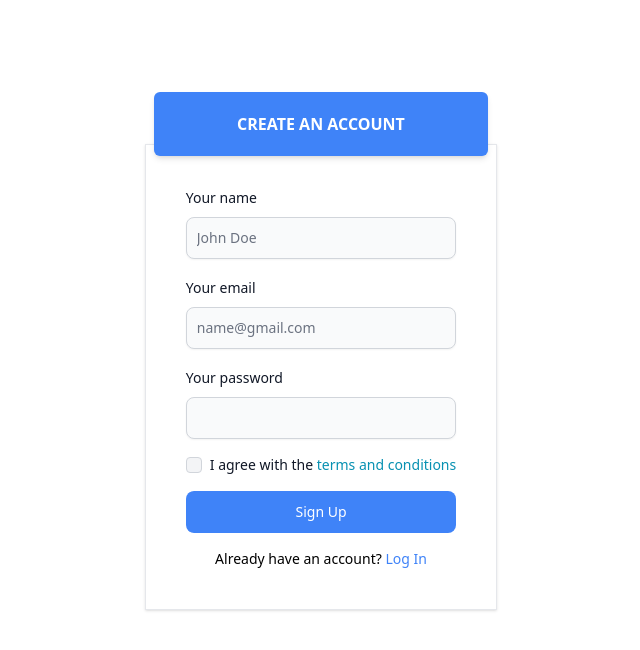
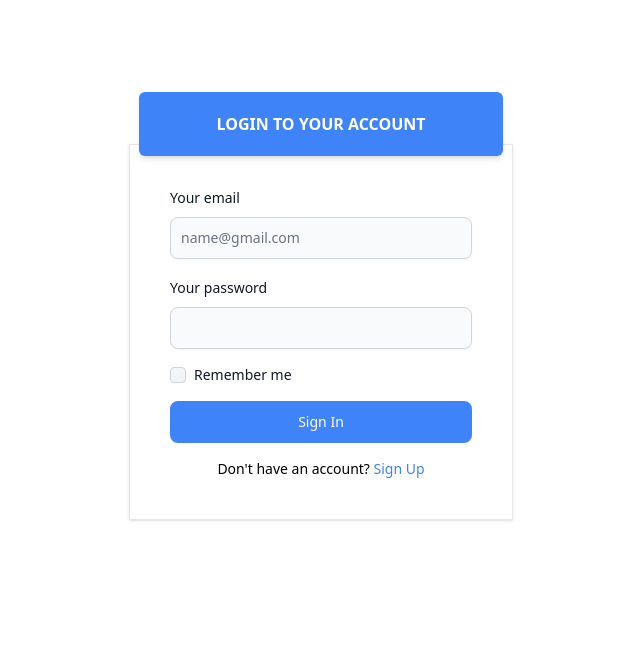
Before and after one commit to daniel-idowu-01/inventory-flow-test, a React (Vite) app in the folder client/: page /sign-in in a window 1280 px wide. Shown: the top 650 px of the page, without its empty margins (319-959 px from the left). Built offline with nearby package versions, Linux system fonts and the light colour scheme.

Commit message:
created signin page

```diff
--- a/client/src/pages/SignIn.jsx
+++ b/client/src/pages/SignIn.jsx
@@ -7,15 +7,9 @@ const SignIn = () => {
     <main className='grid place-items-center relative top-20'>
       <article className=''>
         <div className='relative top-3 font-bold shadow-md text-center bg-blue-500 w-[95%] mx-auto text-white p-5 rounded-md uppercase'>
-          create an account
+          login to your account
         </div>
-        <form className="flex max-w-md flex-col gap-4 shadow border p-10">
-          <div>
-            <div className="mb-2 block">
-              <Label htmlFor="name" value="Your name" />
-            </div>
-            <TextInput id="name" type="text" placeholder="John Doe" required shadow />
-          </div>
+        <form className="flex max-w-md flex-col gap-4 shadow border p-10 w-96">
 
           <div>
             <div className="mb-2 block">
@@ -34,17 +28,17 @@ const SignIn = () => {
           <div className="flex items-center gap-2">
             <Checkbox id="agree" />
             <Label htmlFor="agree" className="flex">
-              I agree with the&nbsp;
-              <Link to="#" className="text-cyan-600 hover:underline dark:text-cyan-500">
+              Remember me&nbsp;
+              <Link to="#" className="hidden text-cyan-600 hover:underline dark:text-cyan-500">
                 terms and conditions
               </Link>
             </Label>
           </div>
 
-          <Button type="submit" className='bg-blue-500'>Sign Up</Button>
+          <Button type="submit" className='bg-blue-500'>Sign In</Button>
 
           <span className='text-sm text-center'>
-            Already have an account? <Link to='/sign-in' className='text-blue-500 hover:underline'>Log In</Link>
+            Don't have an account? <Link to='/sign-up' className='text-blue-500 hover:underline'>Sign Up</Link>
           </span>
         </form>
       </article>
--- a/client/src/pages/SignUp.jsx
+++ b/client/src/pages/SignUp.jsx
@@ -9,7 +9,7 @@ const SignUp = () => {
         <div className='relative top-3 font-bold shadow-md text-center bg-blue-500 w-[95%] mx-auto text-white p-5 rounded-md uppercase'>
           create an account
         </div>
-        <form className="flex max-w-md flex-col gap-4 shadow border p-10">
+        <form className="flex max-w-md flex-col gap-4 shadow border p-10 w-96">
           <div>
             <div className="mb-2 block">
               <Label htmlFor="name" value="Your name" />
```
